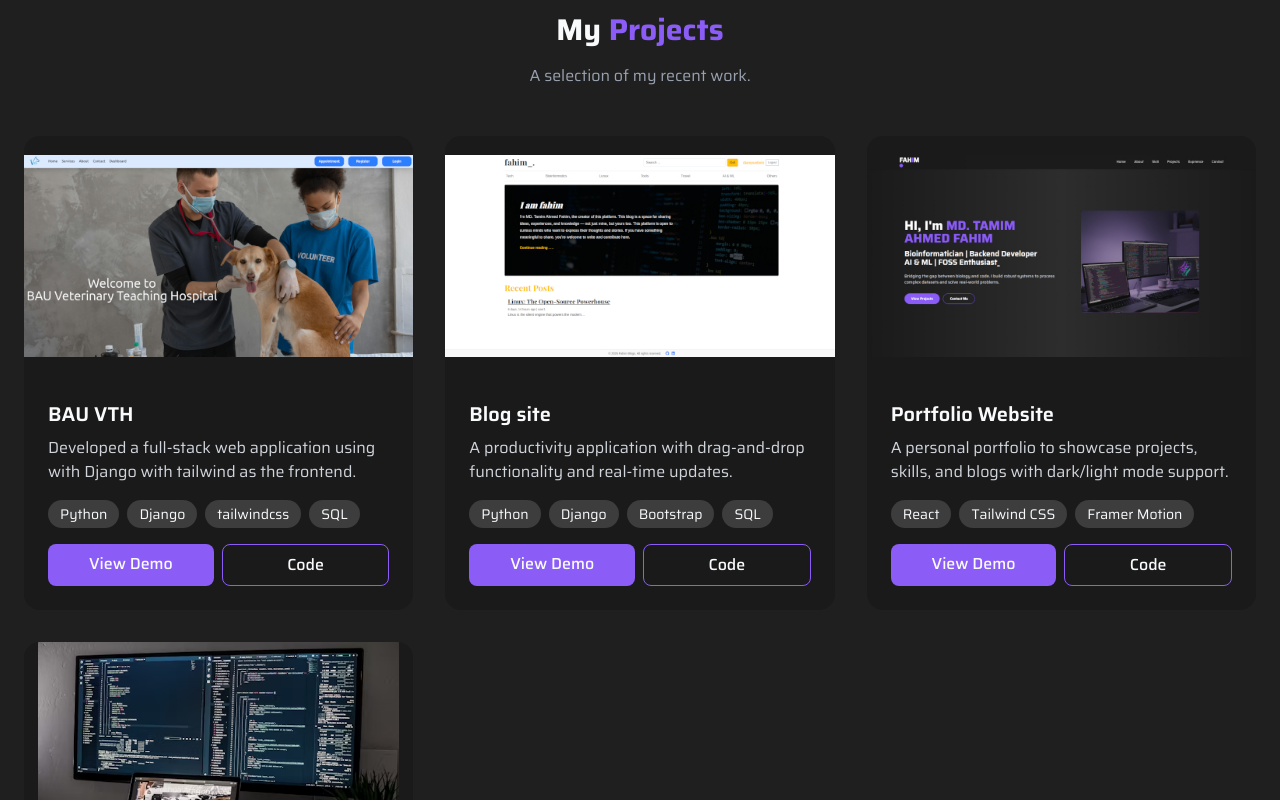
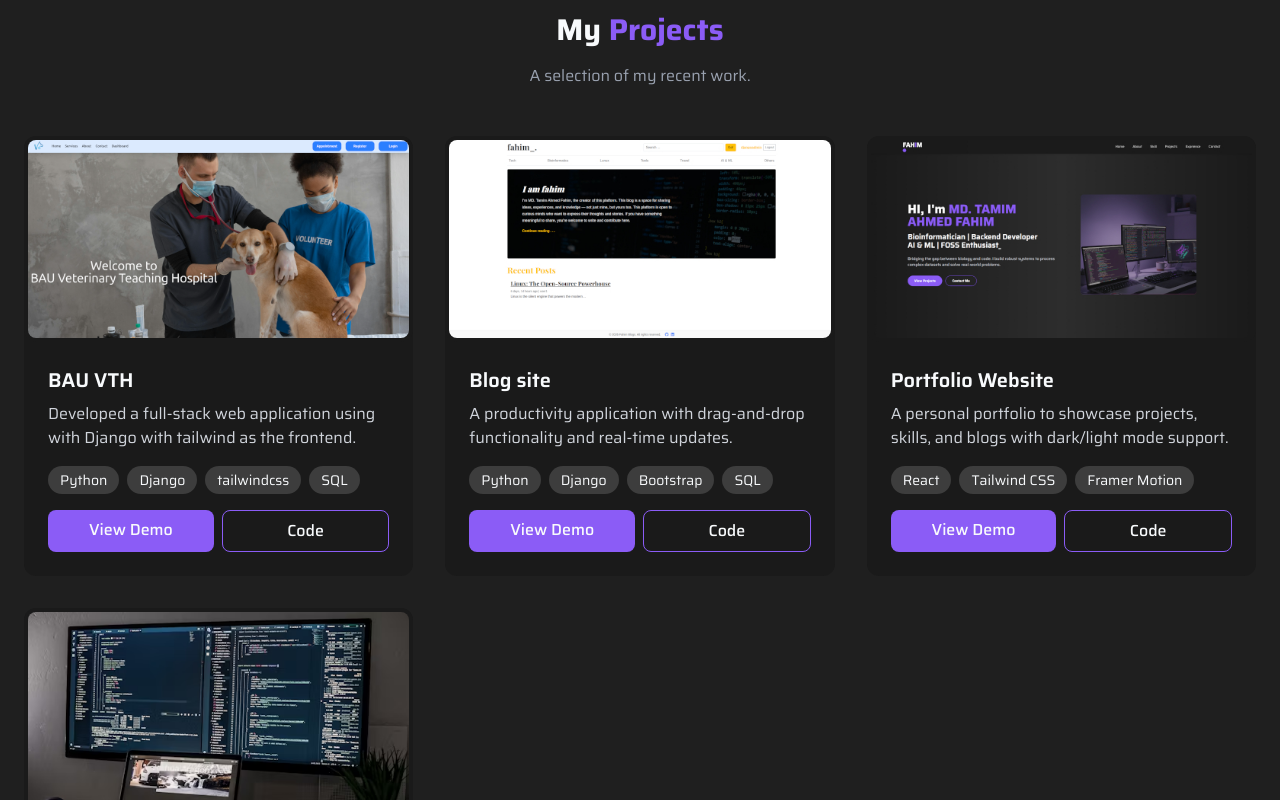
Before and after one commit to t-fahim/t-fahim.github.io, a React (Vite) app: page /#/ in a window 1280 px wide. Shown: the part 2880-3680 px from the top of the page. Built offline with nearby package versions, Linux system fonts and the light colour scheme.

Commit message:
add border to image

```diff
--- a/src/components/ProjectCard.jsx
+++ b/src/components/ProjectCard.jsx
@@ -3,9 +3,9 @@ import React from 'react'
 
 const ProjectCard = ({title, description, image, tech, demo, code}) => {
   return (
-    <div className='flex flex-col bg-dark-100 rounded-2xl overflow-hidden hover:-translate-y-2 transition duration-300 cursor-pointer'>
+    <div className='flex flex-col bg-dark-100 rounded-xl overflow-hidden hover:-translate-y-2 transition duration-300 cursor-pointer'>
         {/* <h3 className='text-xl font-semibold m-2 pl-4 text-purple'>{title}</h3> */}
-        <img src={image} alt={title} className='w-full h-60 object-contain bg-dark-100'/>
+        <img src={image} alt={title} className='w-full h-auto object-contain bg-dark-100 p-1 rounded-xl'/>
         <div className='flex-1 flex flex-col p-6'>
             <h3 className='text-xl font-semibold mb-2'>{title}</h3>
             <p className='text-gray-300 mb-4'>{description}</p>
```
